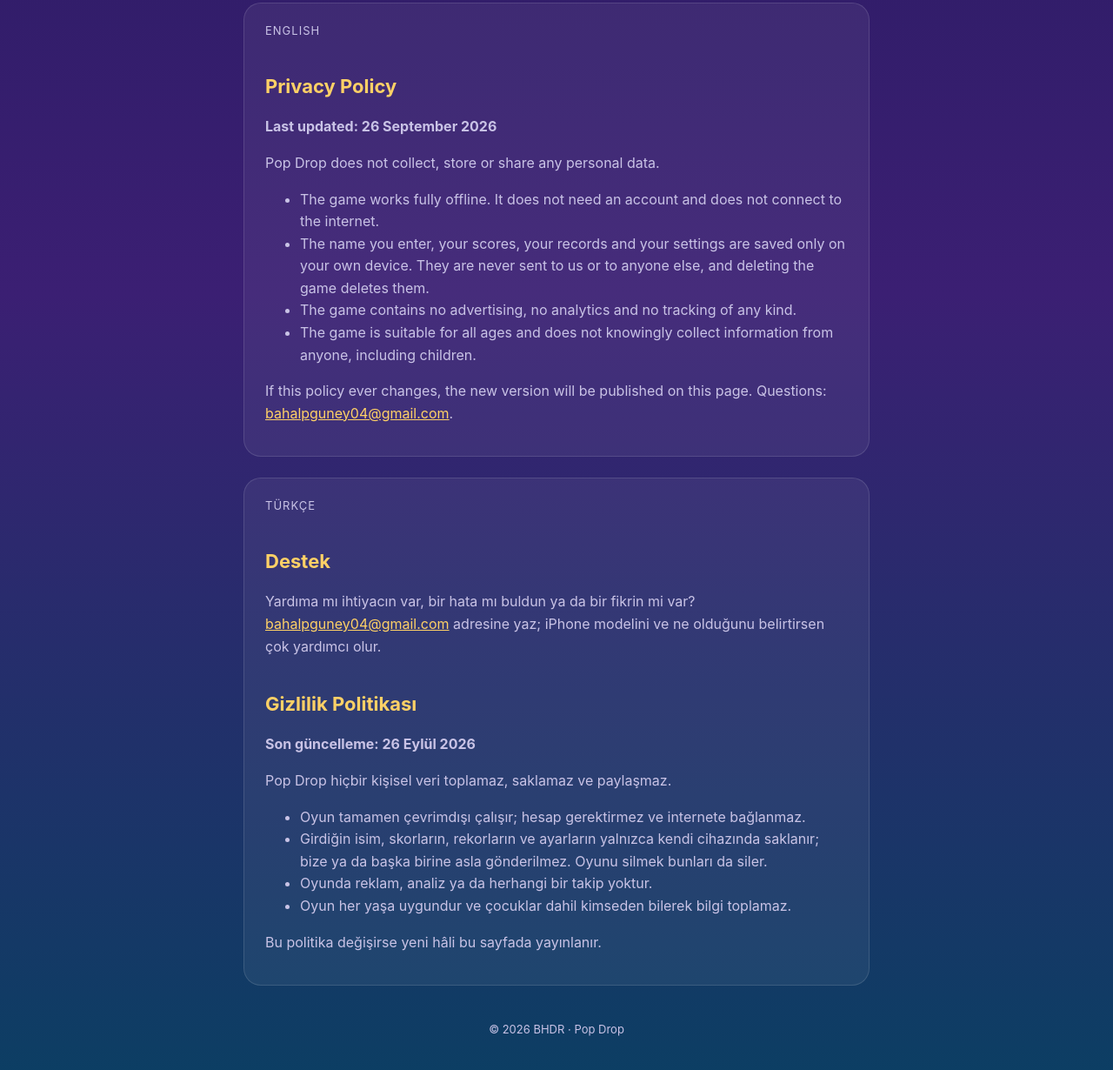
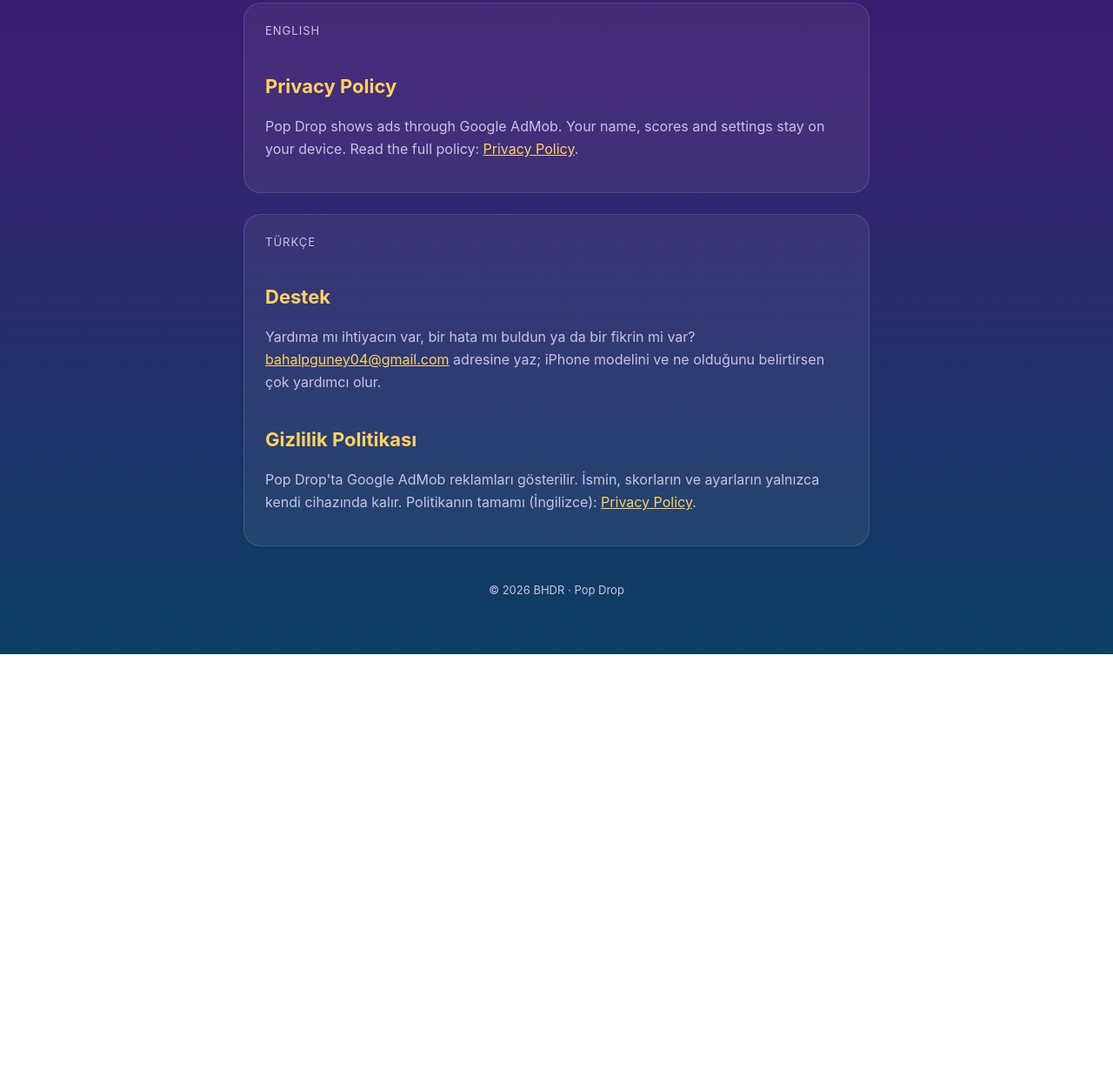
Before and after one commit to bahalpguney04-byte/bahalpguney04-byte.github.io, a plain HTML site: page index.html in a window 1280 px wide. Shown: the part 584-1814 px from the top of the page at 87% size. After the commit the page ends 1336 px from the top, so only its background shows below. Drawn offline with Linux system fonts and the light colour scheme.

Commit message:
Support page: privacy sections point to the updated policy

```diff
--- a/index.html
+++ b/index.html
@@ -40,18 +40,8 @@
   <div class="card" id="privacy">
     <p class="lang">English</p>
     <h2>Privacy Policy</h2>
-    <p><strong>Last updated: 26 September 2026</strong></p>
-    <p>Pop Drop does not collect, store or share any personal data.</p>
-    <ul>
-      <li>The game works fully offline. It does not need an account and does not connect to the internet.</li>
-      <li>The name you enter, your scores, your records and your settings are saved only on your own device. They are
-        never sent to us or to anyone else, and deleting the game deletes them.</li>
-      <li>The game contains no advertising, no analytics and no tracking of any kind.</li>
-      <li>The game is suitable for all ages and does not knowingly collect information from anyone, including
-        children.</li>
-    </ul>
-    <p>If this policy ever changes, the new version will be published on this page. Questions:
-      <a href="mailto:bahalpguney04@gmail.com">bahalpguney04@gmail.com</a>.</p>
+    <p>Pop Drop shows ads through Google AdMob. Your name, scores and settings stay on your device. Read the full
+      policy: <a href="privacy.html">Privacy Policy</a>.</p>
   </div>
 
   <div class="card">
@@ -60,16 +50,8 @@
     <p>Yardıma mı ihtiyacın var, bir hata mı buldun ya da bir fikrin mi var? <a href="mailto:bahalpguney04@gmail.com">bahalpguney04@gmail.com</a>
       adresine yaz; iPhone modelini ve ne olduğunu belirtirsen çok yardımcı olur.</p>
     <h2>Gizlilik Politikası</h2>
-    <p><strong>Son güncelleme: 26 Eylül 2026</strong></p>
-    <p>Pop Drop hiçbir kişisel veri toplamaz, saklamaz ve paylaşmaz.</p>
-    <ul>
-      <li>Oyun tamamen çevrimdışı çalışır; hesap gerektirmez ve internete bağlanmaz.</li>
-      <li>Girdiğin isim, skorların, rekorların ve ayarların yalnızca kendi cihazında saklanır; bize ya da başka birine
-        asla gönderilmez. Oyunu silmek bunları da siler.</li>
-      <li>Oyunda reklam, analiz ya da herhangi bir takip yoktur.</li>
-      <li>Oyun her yaşa uygundur ve çocuklar dahil kimseden bilerek bilgi toplamaz.</li>
-    </ul>
-    <p>Bu politika değişirse yeni hâli bu sayfada yayınlanır.</p>
+    <p>Pop Drop'ta Google AdMob reklamları gösterilir. İsmin, skorların ve ayarların yalnızca kendi cihazında kalır.
+      Politikanın tamamı (İngilizce): <a href="privacy.html">Privacy Policy</a>.</p>
   </div>
 
   <footer>© 2026 BHDR · Pop Drop</footer>
```
